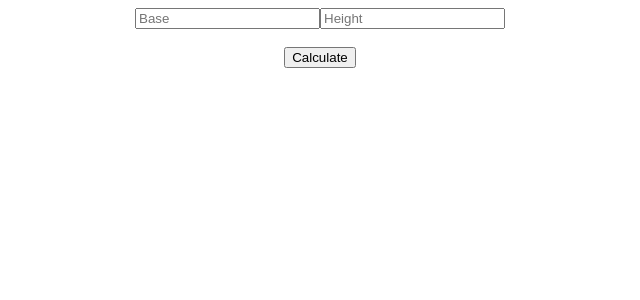
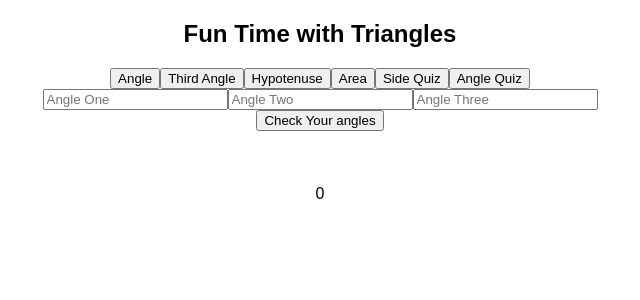
Before and after one commit to vp5h/Triangle-Mark12, a React (Create React App) app: page / in a window 1280 px wide. Shown: the top 300 px of the page, without its empty margins (320-960 px from the left). Built offline with nearby package versions, Linux system fonts and the light colour scheme.

Commit message:
Tabs done

```diff
--- a/src/App.js
+++ b/src/App.js
@@ -10,21 +10,66 @@ import CalcArea from "./components/CalcArea";
 
 
 export default function App() {
+  const [display, SetDisplay]= useState("Angle")
 
+  const displayAdiv=()=>{
+      if (display==="Angle"){
+        return <TriangleCalcHandler/>
+      }else if(display === "Third" ){
+        return <ThirdsideCalc/>
+      }else if(display === "area"){
+        return <CalcArea/>
+      }else if(display === "sideq"){
+        return <SideQuiz/>
+      }else if(display === "angleq"){
+        return <Anglequiz/>
+      }else if(display === "Hypo"){
+        return <HypoCalc/>
+      }
 
+  }
 
+  const AngleDispHandler=()=>{
+      SetDisplay("Angle")
+  }
+  const ThirdDispHandler=()=>{
+      SetDisplay("Third")
+  }
+  const HypoDispHandler=()=>{
+      SetDisplay("Hypo")
+  }
+  const AreaDispHandler=()=>{
+      SetDisplay("area")
+  }
+
+  const SideDispHandler=()=>{
+      SetDisplay("sideq")
+  }
+  const AngleQDispHandler=()=>{
+      SetDisplay("angleq")
+  }
 
   // console.log(angleOne)
   return (
     <div className="App">
 
-{/*
+      <h2> Fun Time with Triangles</h2>
+
+       <button onClick={AngleDispHandler}>Angle</button>
+       <button onClick={ThirdDispHandler}>Third Angle</button>
+       <button onClick={HypoDispHandler}>Hypotenuse </button>
+       <button onClick={AreaDispHandler}>Area</button>
+       <button onClick={SideDispHandler}>Side Quiz</button>
+       <button onClick={AngleQDispHandler}>Angle Quiz</button>
+
+      {displayAdiv()}
+      {/*
       <TriangleCalcHandler/>
      <ThirdsideCalc/>
     <SideQuiz/>
     <Anglequiz/>
-    <HypoCalc/> */}
-    <CalcArea/>
+    <HypoCalc/>
+    <CalcArea/> */}
     </div>
   );
   }
```
